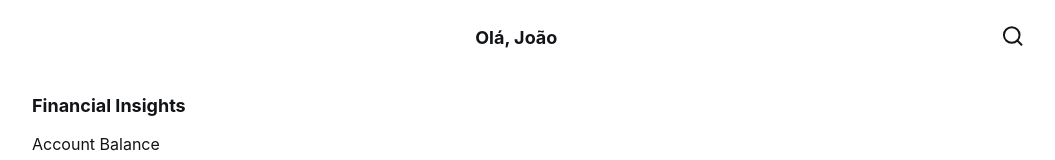
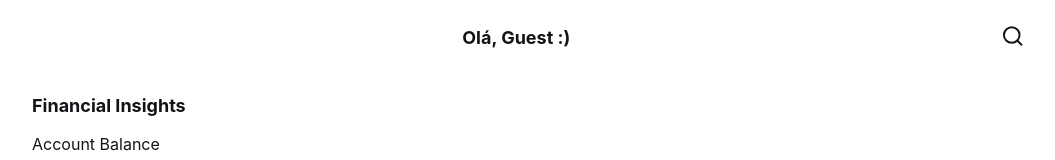
Before and after one commit to 4lysson-a/autono-me, a React (Vite) app in the folder client/: page /dash in a window 1280 px wide. Shown: the top 160 px of the page, without its empty margins (112-1167 px from the left). Built offline with nearby package versions, Linux system fonts and the light colour scheme.

Commit message:
feat: personalize greeting in home component with user name

```diff
--- a/client/src/pages/(private)/dash/home.tsx
+++ b/client/src/pages/(private)/dash/home.tsx
@@ -1,12 +1,17 @@
 import { Search } from "lucide-react";
 import { RecentTransactions } from "./sections/recent-transactions";
 import { FinancialInsights } from "./sections/financial-insights";
+import { useAuth0 } from "@auth0/auth0-react";
 
 export const Home = () => {
+  const { user } = useAuth0();
+
   return (
     <div className="pb-[50px]">
       <header className="flex p-4 py-6">
-        <h1 className="text-center w-full font-bold text-lg">Olá, João</h1>
+        <h1 className="text-center w-full font-bold text-lg">
+          Olá, {user?.name?.split(" ")[0] ?? "Guest"} {" :)"}
+        </h1>
         <Search className="place-items-end" />
       </header>
 
```
Also changed, not shown: 1 other file (tests, documents, lock files or other folders).
